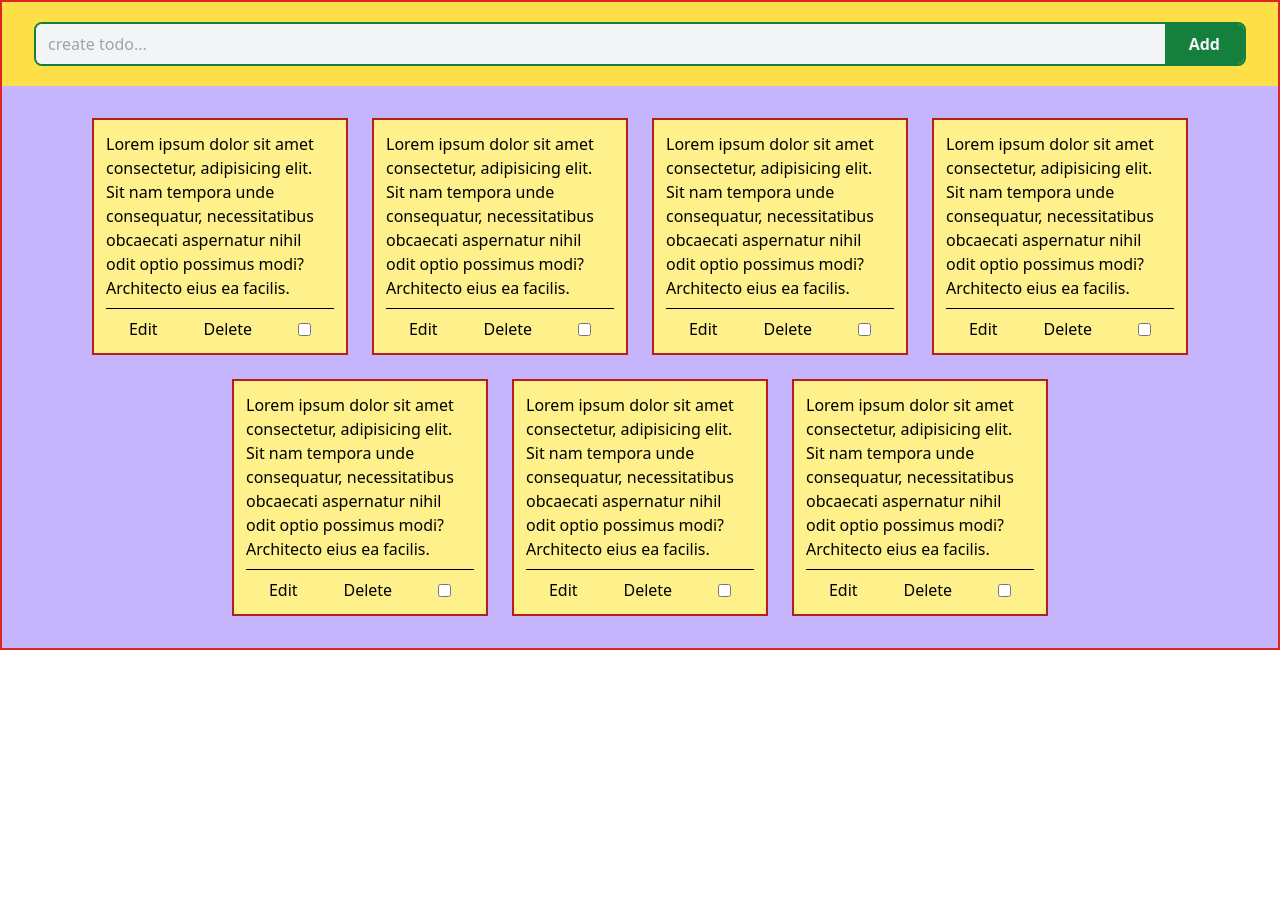
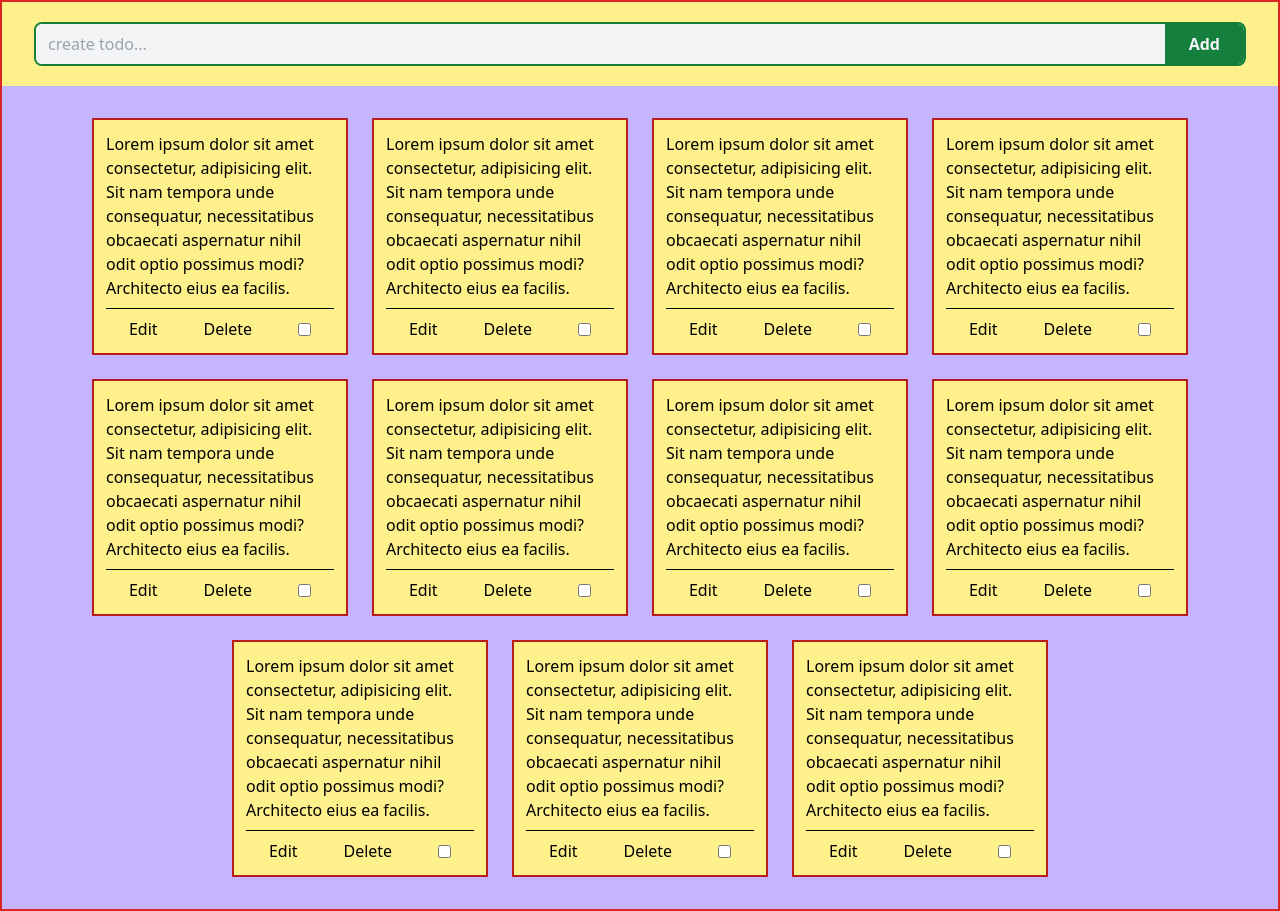
Before and after one commit to Basit-Yar/react-todoapp, a React (Vite) app: page / in a window 1280 px wide. Before the commit the page ends 800 px from the top, so only its background shows below. Built offline with nearby package versions, Linux system fonts and the light colour scheme.

Commit message:
modify a form to make it  sticky

```diff
--- a/src/App.jsx
+++ b/src/App.jsx
@@ -6,12 +6,16 @@ function App() {
 
     <>
       <div className="border-2 border-red-600">
-        <div className="bg-yellow-300 py-5 px-8">
+        <div className="bg-yellow-200 py-5 px-8 sticky left-0 top-0">
 
           <Form />
         </div>
 
         <div className="bg-violet-300 py-5 md:px-8 flex flex-wrap justify-center">
+          <Todos />
+          <Todos />
+          <Todos />
+          <Todos />
           <Todos />
           <Todos />
           <Todos />
```
